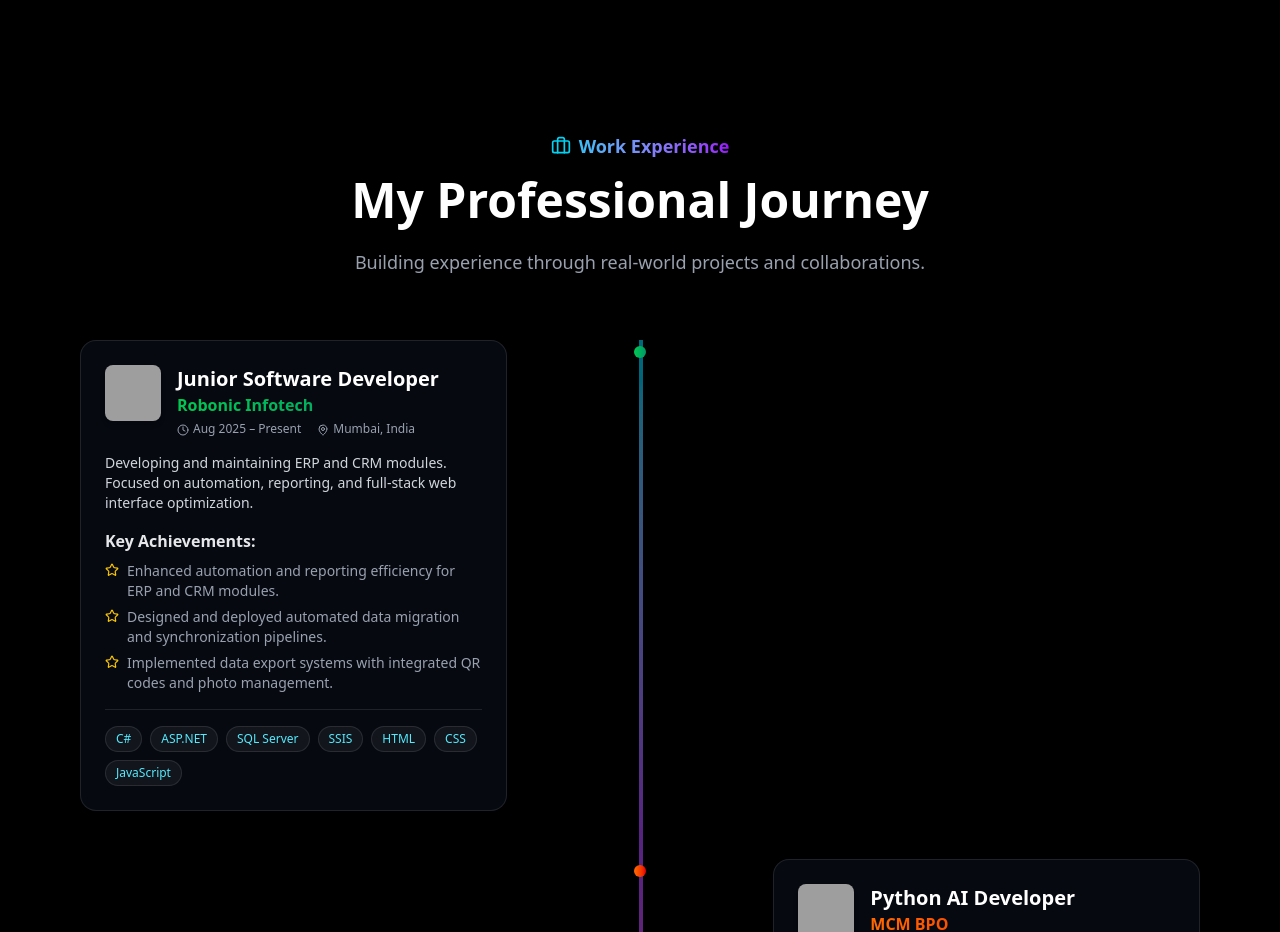
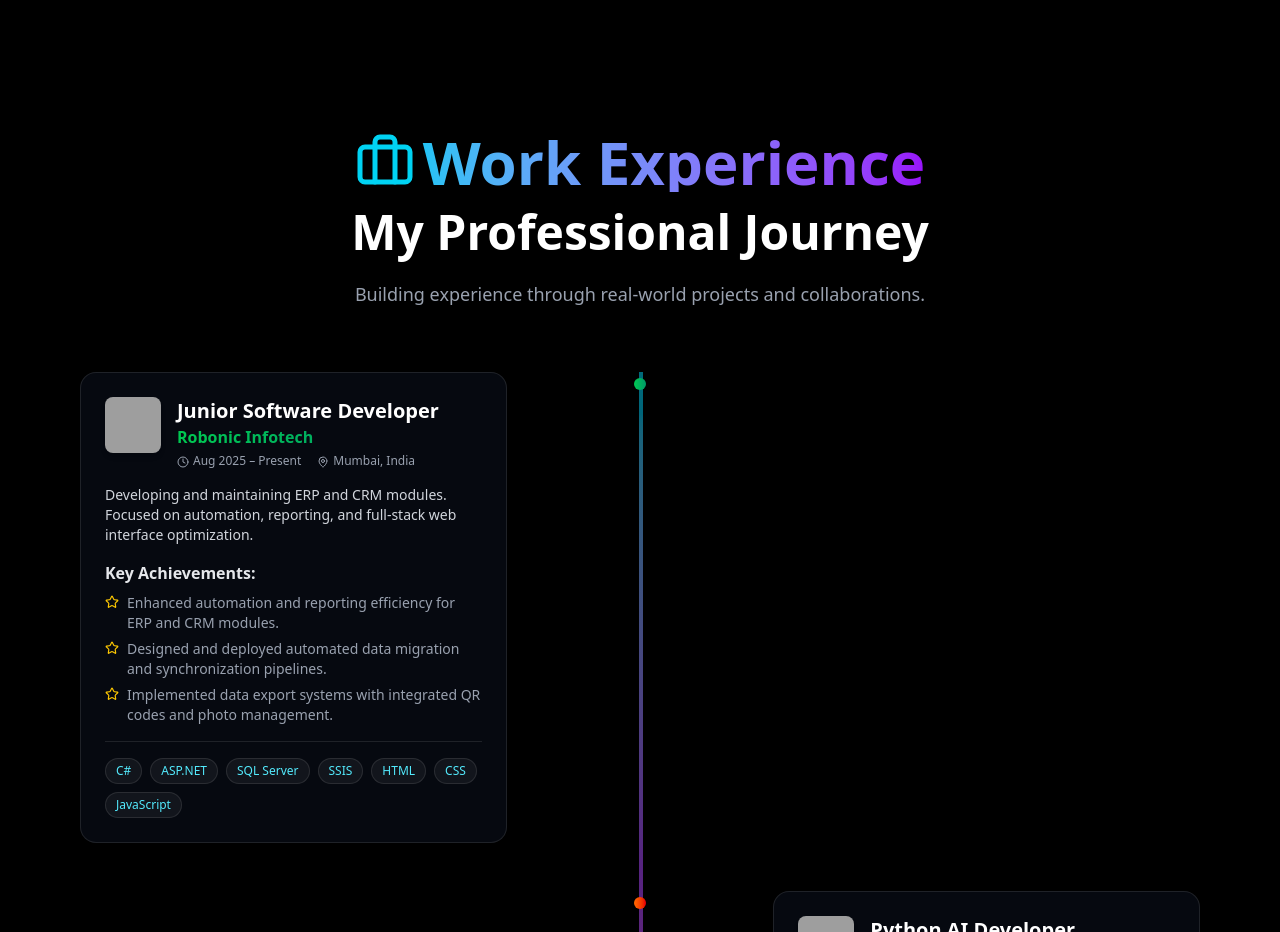
Before and after one commit to Amaan63/Portfolio, a Next.js app: page / in a window 1280 px wide. Shown: the part 1620-2552 px from the top of the page. Built offline with nearby package versions, Linux system fonts and the light colour scheme; grey boxes are pictures that could not be loaded.

Commit message:
changed the text size

```diff
--- a/src/sections/ExperienceSection.tsx
+++ b/src/sections/ExperienceSection.tsx
@@ -44,8 +44,8 @@ const ExperienceSection: React.FC = () => {
           animate={isInView ? { opacity: 1, y: 0 } : {}}
           transition={{ duration: 0.8 }}
         >
-          <span className="inline-flex items-center gap-2 bg-gradient-to-r from-cyan-400 to-purple-600 bg-clip-text text-transparent font-bold text-lg mb-4">
-            <Briefcase size={20} className="text-cyan-400" />
+          <span className="inline-flex items-center gap-2 bg-gradient-to-r from-cyan-400 to-purple-600 bg-clip-text text-transparent font-bold text-6xl mb-4">
+            <Briefcase size={60} className="text-cyan-400" />
             Work Experience
           </span>
           <h2 className="text-4xl lg:text-5xl font-bold mb-6">My Professional Journey</h2>
```
